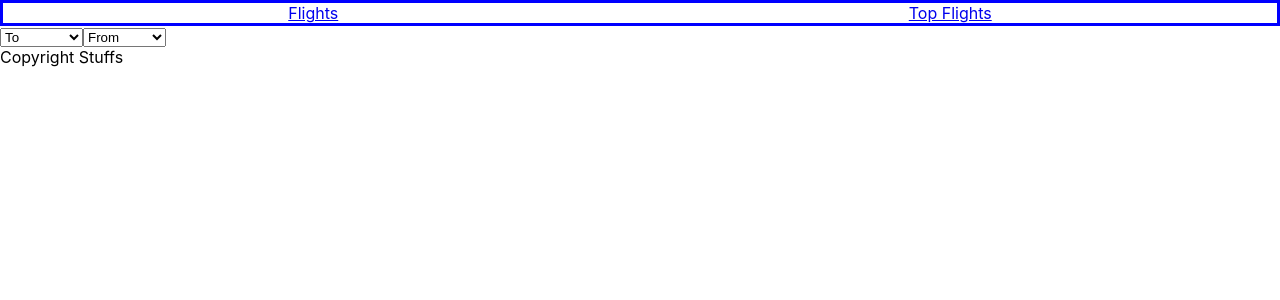
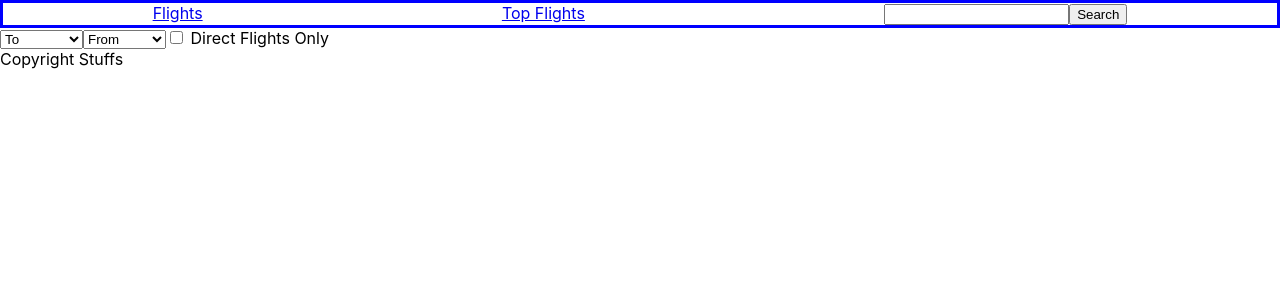
Before and after one commit to Lenny606/hackathon-four, a React (Create React App) app: page /search/1 in a window 1280 px wide. Shown: the top 300 px of the page. Built offline with nearby package versions, Linux system fonts and the light colour scheme; no server answers.

Commit message:
search and more added to dropdown

```diff
--- a/src/Components/NavBar.js
+++ b/src/Components/NavBar.js
@@ -1,15 +1,14 @@
-import {Link} from 'react-router-dom';
-
+import { Link } from 'react-router-dom';
+import SearchBar from './SearchBar';
 
 function NavBar() {
 
-
-
     return (
         <>
-        <Link to="/">Flights</Link>
-        {/* <Link to="/search/:name">Search</Link> */}
-        <Link to="/topflights">Top Flights</Link>
+            <Link to="/">Flights</Link>
+            {/* <Link to="/search/:name">Search</Link> */}
+            <Link to="/topflights">Top Flights</Link>
+            <SearchBar />
         </>
     )
 }
--- /dev/null
+++ b/src/Components/SearchBar.js
@@ -0,0 +1,10 @@
+function SearchBar({ setSearchQuery, onClick }) {
+    return (
+        <div>
+            <input name="search" onChange={(e) => setSearchQuery(e.target.value)} value="" />
+            <button onClick={onClick}>Search</button>
+        </div>
+    )
+}
+
+export default SearchBar;
--- a/src/DropDown.js
+++ b/src/DropDown.js
@@ -20,6 +20,9 @@ function DropDown() {
                     <option value="value">Pardubice</option>
                 </select>
 
+                <input type="checkbox" id="checkbox" name="direct-flights" />
+                <label for="checkbox"> Direct Flights Only</label>
+
             </form>
         </div>
     )
```
